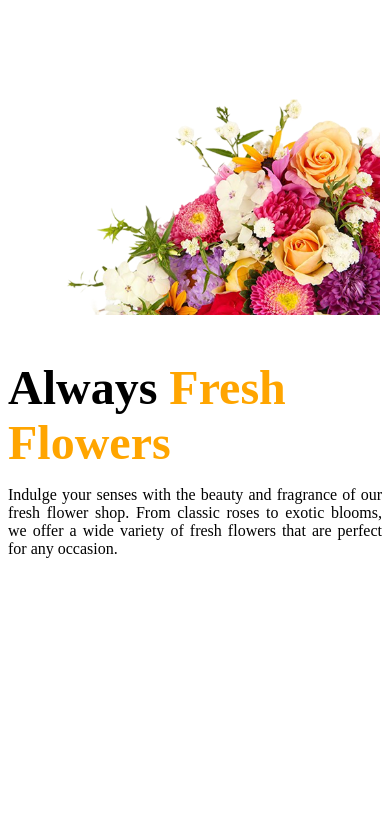
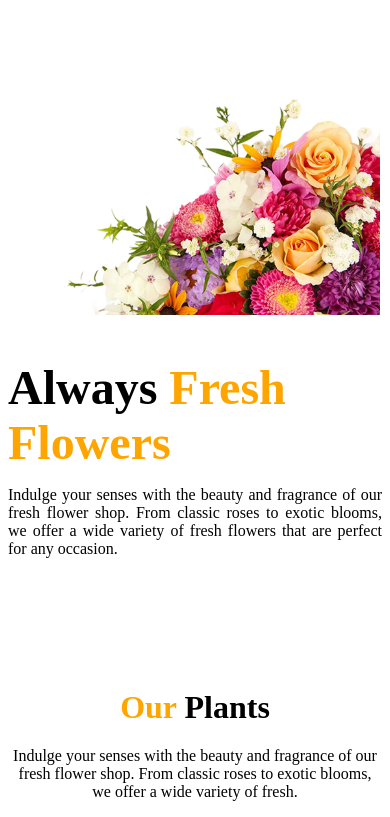
Before and after one commit to Al-Amin-Xdev/Assignment-2, a plain HTML site: page index.html in a window 390 px wide. Shown: the part 98-915 px from the top of the page. Before the commit the page ends 844 px from the top, so only its background shows below. Drawn offline with Linux system fonts and the light colour scheme.

Commit message:
Second Commit

```diff
--- a/index.html
+++ b/index.html
@@ -35,6 +35,11 @@
 
     </div>
 
+    <div class="Our-plants-text">
+        <div class="plants"><h1><span>Our </span>Plants</h1></div>
+       <div class="plant-p"> <p>Indulge your senses with the beauty and fragrance of our fresh flower shop. From classic roses to exotic blooms, we offer a wide variety of fresh.</p></div>
+    </div>
+
 
 </body>
 </html>
--- a/style.css
+++ b/style.css
@@ -72,6 +72,24 @@
   span {
     color: orange
   }
+
+  /* Our plant section */
+.Our-plants-text {
+    text-align: center;
+    max-width: 1140px;
+    margin: 0px auto;
+}
+
+.Our-plants-text .plant-p {
+    text-align: center;
+    margin: 16px 126px;
+}
+
+
+
+
+
+
 
 
 
@@ -174,6 +192,28 @@
   }
 
 
+  /* Our plant section */
+.Our-plants-text {
+    text-align: center;
+    max-width: 100vw;
+    margin: 0px auto;
+}
+
+.Our-plants-text .plant-p {
+    text-align: center;
+    margin: 0px;
+
+}
+
+
+
+
+
+
+
+
+
+
 
 
 
```
